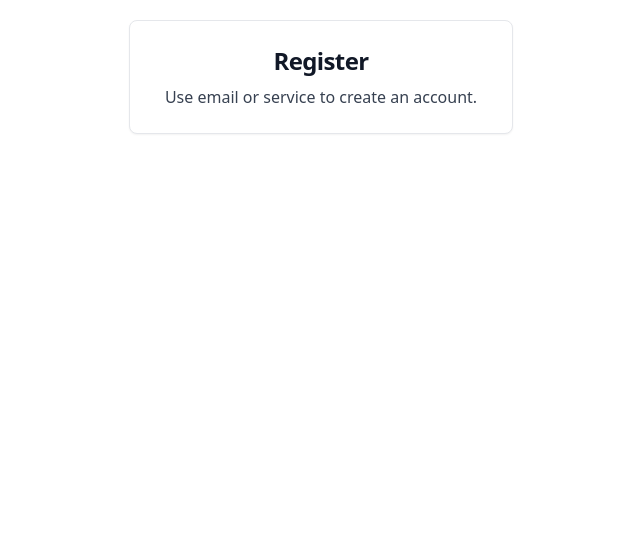
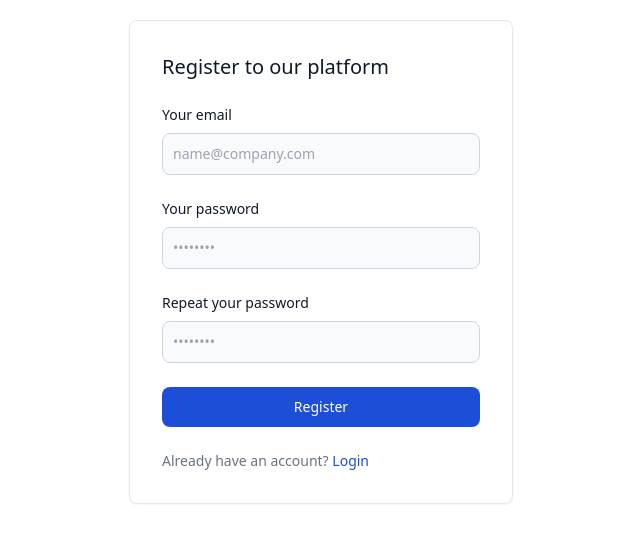
Before and after one commit to JereKoi/wellness-tracker, a Next.js app: page /register in a window 1280 px wide. Shown: the top 542 px of the page, without its empty margins (191-831 px from the left). Built offline with nearby package versions, Linux system fonts and the light colour scheme.

Commit message:
Worked on register input fields.

```diff
--- a/app/register/page.tsx
+++ b/app/register/page.tsx
@@ -1,16 +1,76 @@
-const register = () => {
+export default function LoginPage() {
   return (
     <>
-      <div className="block max-w-sm p-6 bg-white border border-gray-200 rounded-lg shadow-sm hover:bg-gray-100 dark:bg-gray-800 dark:border-gray-700 dark:hover:bg-gray-700">
-      <h5 className="mb-2 text-2xl font-bold tracking-tight text-gray-900 dark:text-white text-center">
-        Register
-      </h5>
-      <p className="font-normal text-gray-700 dark:text-gray-400 text-center">
-        Use email or service to create an account.
-      </p>
+      <div className="w-full max-w-sm p-4 bg-white border border-gray-200 rounded-lg shadow-sm sm:p-6 md:p-8 dark:bg-gray-800 dark:border-gray-700">
+        <form className="space-y-6" action="#">
+          <h5 className="text-xl font-medium text-gray-900 dark:text-white">
+            Register to our platform
+          </h5>
+          <div>
+            <label
+              htmlFor="email"
+              className="block mb-2 text-sm font-medium text-gray-900 dark:text-white"
+            >
+              Your email
+            </label>
+            <input
+              type="email"
+              name="email"
+              id="email"
+              className="bg-gray-50 border border-gray-300 text-gray-900 text-sm rounded-lg focus:ring-blue-500 focus:border-blue-500 block w-full p-2.5 dark:bg-gray-600 dark:border-gray-500 dark:placeholder-gray-400 dark:text-white"
+              placeholder="name@company.com"
+              required
+            />
+          </div>
+          <div>
+            <label
+              htmlFor="password"
+              className="block mb-2 text-sm font-medium text-gray-900 dark:text-white"
+            >
+              Your password
+            </label>
+            <input
+              type="password"
+              name="password"
+              id="password"
+              placeholder="••••••••"
+              className="bg-gray-50 border border-gray-300 text-gray-900 text-sm rounded-lg focus:ring-blue-500 focus:border-blue-500 block w-full p-2.5 dark:bg-gray-600 dark:border-gray-500 dark:placeholder-gray-400 dark:text-white"
+              required
+            />
+          </div>
+          <div>
+            <label
+              htmlFor="password"
+              className="block mb-2 text-sm font-medium text-gray-900 dark:text-white"
+            >
+              Repeat your password
+            </label>
+            <input
+              type="password"
+              name="password"
+              id="password"
+              placeholder="••••••••"
+              className="bg-gray-50 border border-gray-300 text-gray-900 text-sm rounded-lg focus:ring-blue-500 focus:border-blue-500 block w-full p-2.5 dark:bg-gray-600 dark:border-gray-500 dark:placeholder-gray-400 dark:text-white"
+              required
+            />
+          </div>
+          <button
+            type="submit"
+            className="w-full text-white bg-blue-700 hover:bg-blue-800 focus:ring-4 focus:outline-none focus:ring-blue-300 font-medium rounded-lg text-sm px-5 py-2.5 text-center dark:bg-blue-600 dark:hover:bg-blue-700 dark:focus:ring-blue-800"
+          >
+            Register
+          </button>
+          <div className="text-sm font-medium text-gray-500 dark:text-gray-300">
+            Already have an account?{" "}
+            <a
+              href="/login"
+              className="text-blue-700 hover:underline dark:text-blue-500"
+            >
+              Login
+            </a>
+          </div>
+        </form>
       </div>
     </>
   );
-};
-
-export default register;
+}
```
